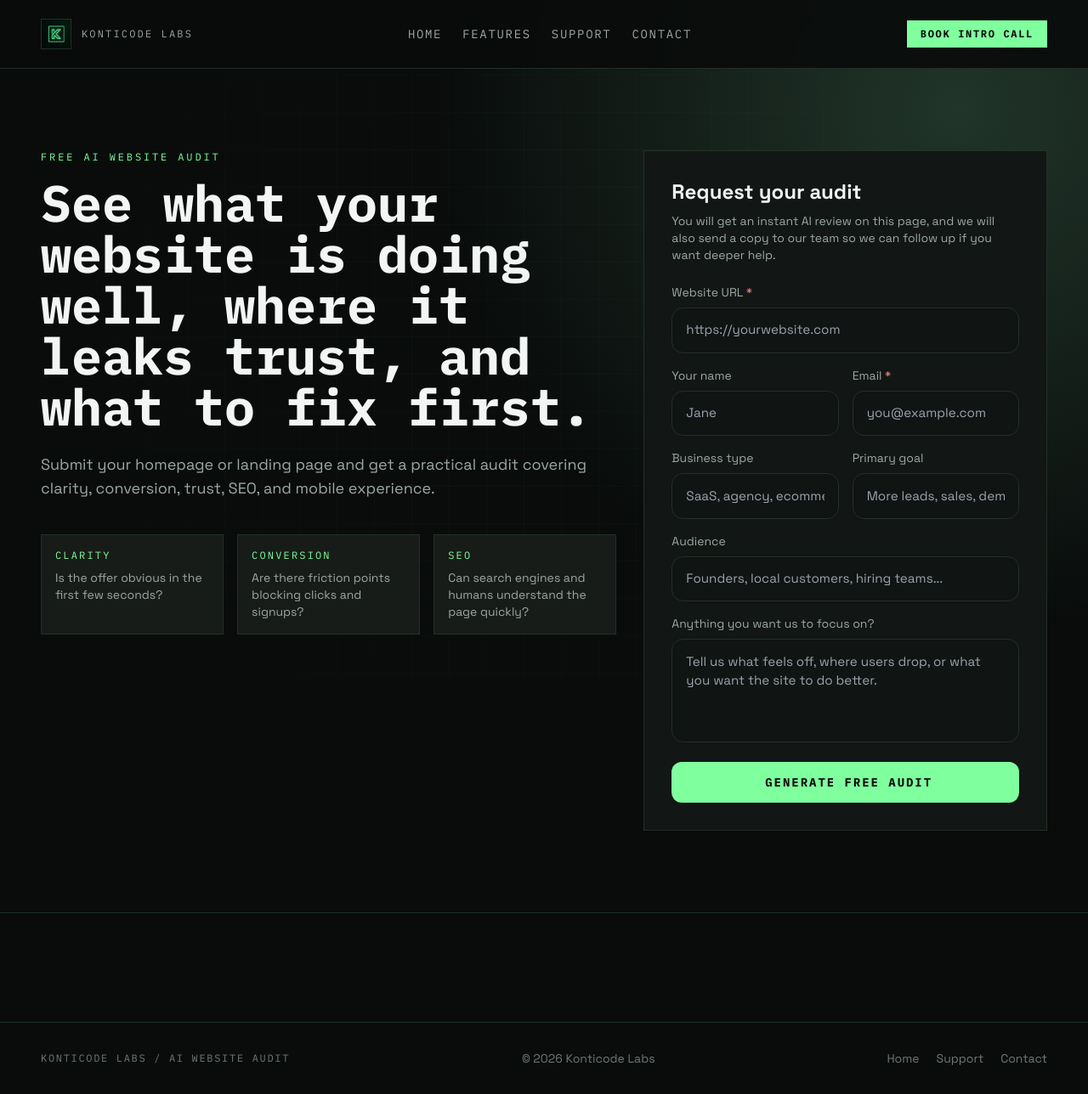
After one commit to jfontiveros7/KonticodeLabs, a Flask app: page /audit in a window 1280 px wide. The commit adds this page. Shown: the whole page at 85% size. Run offline with Flask 3, Linux system fonts and the light colour scheme; some libraries are stand-ins or nearby versions.

Commit message:
Add audit flow and landing entry points

```diff
--- a/main.py
+++ b/main.py
@@ -3,8 +3,12 @@ import json
 import base64
 import datetime
 import importlib
+import re
+from html import unescape
 from contextlib import contextmanager
 from urllib.parse import urlparse
+from urllib.request import Request, urlopen
+from urllib.error import URLError, HTTPError
 from email.mime.text import MIMEText
 from email.mime.multipart import MIMEMultipart
 from flask import Flask, render_template, jsonify, request, redirect, url_for, session, Response
@@ -120,6 +124,132 @@ def _parse_request_data():
     return {}
 
 
+def _normalize_external_url(raw_url):
+    candidate = (raw_url or "").strip()
+    if not candidate:
+        raise ValueError("Website URL is required.")
+
+    if not re.match(r"^https?://", candidate, flags=re.IGNORECASE):
+        candidate = "https://" + candidate
+
+    parsed = urlparse(candidate)
+    if parsed.scheme not in {"http", "https"} or not parsed.netloc:
+        raise ValueError("Enter a valid website URL, for example https://example.com")
+
+    return candidate
+
+
+def _html_to_text(raw_html):
+    without_scripts = re.sub(r"(?is)<script.*?>.*?</script>", " ", raw_html)
+    without_styles = re.sub(r"(?is)<style.*?>.*?</style>", " ", without_scripts)
+    stripped = re.sub(r"(?s)<[^>]+>", " ", without_styles)
+    decoded = unescape(stripped)
+    return re.sub(r"\s+", " ", decoded).strip()
+
+
+def _extract_html_match(pattern, raw_html):
+    match = re.search(pattern, raw_html, flags=re.IGNORECASE | re.DOTALL)
+    if not match:
+        return ""
+    return re.sub(r"\s+", " ", unescape(match.group(1))).strip()
+
+
+def _fetch_website_snapshot(target_url):
+    request_headers = {
+        "User-Agent": "KonticodeAuditBot/1.0 (+https://konticode.com)"
+    }
+    request_obj = Request(target_url, headers=request_headers)
+
+    try:
+        with urlopen(request_obj, timeout=12) as response:
+            html_bytes = response.read(250000)
+            raw_html = html_bytes.decode("utf-8", errors="ignore")
+            final_url = response.geturl()
+    except HTTPError as exc:
+        raise RuntimeError(f"Could not fetch the website. It returned HTTP {exc.code}.") from exc
+    except URLError as exc:
+        raise RuntimeError("Could not reach that website. Check the URL and try again.") from exc
+
+    title = _extract_html_match(r"<title[^>]*>(.*?)</title>", raw_html)
+    meta_description = _extract_html_match(
+        r'<meta[^>]+name=["\']description["\'][^>]+content=["\'](.*?)["\']',
+        raw_html,
+    ) or _extract_html_match(
+        r'<meta[^>]+content=["\'](.*?)["\'][^>]+name=["\']description["\']',
+        raw_html,
+    )
+    headings = re.findall(r"<h[1-3][^>]*>(.*?)</h[1-3]>", raw_html, flags=re.IGNORECASE | re.DOTALL)
+    cleaned_headings = [
+        re.sub(r"\s+", " ", unescape(re.sub(r"(?s)<[^>]+>", " ", heading))).strip()
+        for heading in headings
+    ]
+    body_text = _html_to_text(raw_html)
+
+    return {
+        "url": final_url,
+        "title": title,
+        "meta_description": meta_description,
+        "headings": [heading for heading in cleaned_headings if heading][:8],
+        "body_excerpt": body_text[:5000],
+    }
+
+
+def _generate_website_audit(snapshot, intake):
+    llm = _get_llm()
+    prompt = f"""
+You are a senior website strategist creating a free but genuinely useful website audit.
+
+Write a concise, practical audit in markdown for a small business or founder.
+Use clear language, avoid hype, and do not invent facts not supported by the page snapshot.
+If something is uncertain, say "Based on the visible page..." or "I could not confirm..."
+
+Audit request:
+- Website: {snapshot["url"]}
+- Business type: {intake.get("business_type") or "Not provided"}
+- Primary goal: {intake.get("primary_goal") or "Not provided"}
+- Audience: {intake.get("audience") or "Not provided"}
+- Extra notes: {intake.get("notes") or "None"}
+
+Visible page signals:
+- Title: {snapshot["title"] or "Not found"}
+- Meta description: {snapshot["meta_description"] or "Not found"}
+- Headings: {json.dumps(snapshot["headings"], ensure_ascii=True)}
+- Page text excerpt: {snapshot["body_excerpt"]}
+
+Return markdown with exactly these sections:
+## Quick Score
+Give 5 scores from 1-10 for Clarity, Trust, Conversion, SEO, Mobile Experience.
+
+## What Is Working
+3 concise bullets.
+
+## Biggest Gaps
+3 concise bullets.
+
+## Priority Fixes
+Give 5 numbered recommendations, each with why it matters.
+
+## Fast Win
+One short paragraph with the single highest-leverage next action.
+"""
+
+    response = llm.invoke(prompt)
+    return response.content.strip()
+
+
+def _parse_audit_request():
+    data = _parse_request_data()
+    return {
+        "website_url": _normalize_external_url(data.get("website_url", "")),
+        "name": (data.get("name") or "").strip(),
+        "email": (data.get("email") or "").strip(),
+        "business_type": (data.get("business_type") or "").strip(),
+        "primary_goal": (data.get("primary_goal") or "").strip(),
+        "audience": (data.get("audience") or "").strip(),
+        "notes": (data.get("notes") or "").strip(),
+    }
+
+
 def _load_stripe():
     try:
         return importlib.import_module("stripe")
@@ -212,6 +342,10 @@ def dashboard():
 def contact():
     return render_template("contact.html")
 
+@app.route("/audit")
+def audit():
+    return render_template("audit.html")
+
 @app.route("/tech")
 def tech():
     return render_template("tech.html")
@@ -297,6 +431,7 @@ def sitemap_xml():
         "about",
         "features",
         "demo",
+        "audit",
         "budget_tracker",
         "tech",
         "contact",
@@ -511,6 +646,73 @@ def send_feedback():
         return jsonify({"error": f"Gmail API error: {e.reason}"}), 500
     except Exception as e:
         return jsonify({"error": f"Could not send feedback: {str(e)}"}), 500
+
+
+@app.route("/api/website-audit", methods=["POST"])
+def website_audit():
+    try:
+        audit_request = _parse_audit_request()
+        website_url = audit_request["website_url"]
+        name = audit_request["name"]
+        sender_email = audit_request["email"]
+        business_type = audit_request["business_type"]
+        primary_goal = audit_request["primary_goal"]
+        audience = audit_request["audience"]
+        notes = audit_request["notes"]
+
+        if not sender_email:
+            return jsonify({"error": "Email is required."}), 400
+
+        snapshot = _fetch_website_snapshot(website_url)
+        intake = {
+            "business_type": business_type,
+            "primary_goal": primary_goal,
+            "audience": audience,
+            "notes": notes,
+        }
+        audit_markdown = _generate_website_audit(snapshot, intake)
+
+        mail_config = _get_mail_config("AUDIT_RECEIVER")
+        if not mail_config["missing"]:
+            requester_name = name or "Website audit request"
+            email_body = (
+                f"Audit request from: {requester_name}\n"
+                f"Email: {sender_email}\n"
+                f"Website: {snapshot['url']}\n"
+                f"Business type: {business_type or 'Not provided'}\n"
+                f"Primary goal: {primary_goal or 'Not provided'}\n"
+                f"Audience: {audience or 'Not provided'}\n"
+                f"Notes: {notes or 'Not provided'}\n"
+                f"{'-' * 40}\n\n"
+                f"{audit_markdown}"
+            )
+            service = _build_gmail_service(mail_config)
+            _send_gmail_message(
+                service,
+                mail_config["mail_sender"],
+                mail_config["mail_receiver"],
+                f"[Konticode Audit] {snapshot['url']}",
+                email_body,
+                reply_to=sender_email,
+            )
+
+        _log_activity(f"Website audit: {snapshot['url']} <{sender_email}>")
+        return jsonify({
+            "ok": True,
+            "website_url": snapshot["url"],
+            "audit": audit_markdown,
+        }), 200
+
+    except ValueError as e:
+        return jsonify({"error": str(e)}), 400
+    except RuntimeError as e:
+        return jsonify({"error": str(e)}), 502
+    except HttpError as e:
+        return jsonify({"error": f"Gmail API error: {e.reason}"}), 500
+    except (APIConnectionError, AuthenticationError, RateLimitError) as e:
+        return jsonify({"error": f"AI service error: {str(e)}"}), 503
+    except Exception as e:
+        return jsonify({"error": f"Could not generate audit: {str(e)}"}), 500
 
 
 @app.route("/api/create-checkout-session", methods=["POST"])
--- a/static/index.html
+++ b/static/index.html
@@ -24,6 +24,7 @@
           <a href="/">Home</a>
           <a href="/features">Features</a>
           <a href="/about">About</a>
+          <a href="/audit">Free Audit</a>
           <a href="/support" aria-current="page">Support</a>
         </nav>
         <a href="/contact#contact-form" class="site-cta">Book intro call</a>
--- /dev/null
+++ b/templates/audit.html
@@ -0,0 +1,317 @@
+<!DOCTYPE html>
+<html lang="en">
+<head>
+    <meta charset="UTF-8" />
+    <meta name="viewport" content="width=device-width, initial-scale=1.0" />
+    <meta name="description" content="Get a free AI website audit from Konticode. See where your site can improve clarity, trust, SEO, and conversion." />
+    <link rel="canonical" href="https://konticode.com/audit" />
+    <title>Free AI Website Audit | Konticode Labs</title>
+    <script src="https://cdn.tailwindcss.com"></script>
+    <link rel="preconnect" href="https://fonts.googleapis.com" />
+    <link rel="preconnect" href="https://fonts.gstatic.com" crossorigin />
+    <link href="https://fonts.googleapis.com/css2?family=Space+Grotesk:wght@400;500;700&family=IBM+Plex+Mono:wght@400;500;700&display=swap" rel="stylesheet" />
+    <link href="https://cdnjs.cloudflare.com/ajax/libs/font-awesome/6.4.0/css/all.min.css" rel="stylesheet" />
+    <style>
+        :root {
+            --kc-bg: #090c0b;
+            --kc-panel: #121614;
+            --kc-panel-soft: #171c19;
+            --kc-border: #233027;
+            --kc-text: #f2f5f3;
+            --kc-muted: #9ca9a2;
+            --kc-accent: #7fff9e;
+            --kc-warm: #ffb454;
+        }
+        body {
+            font-family: "Space Grotesk", sans-serif;
+            background: radial-gradient(circle at 88% 10%, #21352a 0%, #090c0b 38%), var(--kc-bg);
+            color: var(--kc-text);
+        }
+        .mono { font-family: "IBM Plex Mono", monospace; }
+        .grid-bg {
+            background-image:
+                linear-gradient(rgba(127,255,158,0.06) 1px, transparent 1px),
+                linear-gradient(90deg, rgba(127,255,158,0.06) 1px, transparent 1px);
+            background-size: 44px 44px;
+            mask-image: radial-gradient(circle at center, black 32%, transparent 88%);
+        }
+        .field {
+            background: #101412;
+            border: 1px solid #233027;
+            color: #f2f5f3;
+            border-radius: 0.85rem;
+            width: 100%;
+            padding: 0.9rem 1rem;
+            font-size: 0.95rem;
+            transition: border-color .2s ease, box-shadow .2s ease;
+        }
+        .field:focus {
+            outline: none;
+            border-color: #7fff9e;
+            box-shadow: 0 0 0 2px rgba(127,255,158,0.18);
+        }
+        .markdown-output h2 {
+            font-size: 1.1rem;
+            font-weight: 700;
+            margin-top: 1.25rem;
+            margin-bottom: 0.75rem;
+            color: #7fff9e;
+        }
+        .markdown-output p,
+        .markdown-output li {
+            color: #d7ded9;
+            line-height: 1.8;
+        }
+        .markdown-output ul,
+        .markdown-output ol {
+            padding-left: 1.2rem;
+            margin-bottom: 0.85rem;
+        }
+        .fade { opacity: 0; transform: translateY(18px); animation: fade .8s ease forwards; }
+        .d1 { animation-delay: .08s; }
+        .d2 { animation-delay: .16s; }
+        .d3 { animation-delay: .24s; }
+        @keyframes fade { from { opacity: 0; transform: translateY(18px); } to { opacity: 1; transform: translateY(0); } }
+    </style>
+    <script async src="https://www.googletagmanager.com/gtag/js?id=G-HXPJGHXTBV"></script>
+    <script>
+        window.dataLayer = window.dataLayer || [];
+        function gtag(){dataLayer.push(arguments);}
+        gtag('js', new Date());
+        gtag('config', 'G-HXPJGHXTBV');
+    </script>
+</head>
+<body class="overflow-x-hidden">
+    <div class="fixed inset-0 -z-10 pointer-events-none"><div class="absolute inset-0 grid-bg opacity-45"></div></div>
+
+    <header class="sticky top-0 z-50 border-b border-[#233027] bg-[#090c0b]/90 backdrop-blur">
+        <div class="max-w-7xl mx-auto px-6 lg:px-12 h-20 flex items-center justify-between">
+            <a href="/" class="flex items-center gap-3"><span class="w-9 h-9 border border-[#233027] bg-[#121614] flex items-center justify-center overflow-hidden transition-all duration-300 hover:scale-105 hover:border-[#7fff9e] hover:shadow-[0_0_18px_rgba(127,255,158,0.45)]"><img src="/static/Konticode-Labs-logo-konticodecom-style.png" alt="Konticode Labs logo" class="w-full h-full object-cover" /></span><span class="mono text-xs uppercase tracking-[0.18em] text-[#9ca9a2]">Konticode Labs</span></a>
+            <nav class="hidden md:flex items-center gap-6 text-sm mono uppercase tracking-[0.12em] text-[#9ca9a2]"><a href="/" class="hover:text-[#7fff9e]">Home</a><a href="/features" class="hover:text-[#7fff9e]">Features</a><a href="/support" class="hover:text-[#7fff9e]">Support</a><a href="/contact" class="hover:text-[#7fff9e]">Contact</a></nav>
+            <a href="/contact#contact-form" class="bg-[#7fff9e] hover:bg-[#5ce683] text-[#0b0d0c] px-4 py-2 text-xs mono uppercase tracking-[0.14em] font-semibold inline-flex items-center">Book intro call</a>
+        </div>
+    </header>
+
+    <main>
+        <section class="border-b border-[#233027] py-20 md:py-24">
+            <div class="max-w-7xl mx-auto px-6 lg:px-12 grid grid-cols-1 lg:grid-cols-12 gap-8">
+                <div class="lg:col-span-7 fade d1">
+                    <p class="mono text-xs uppercase tracking-[0.24em] text-[#7fff9e] mb-4">Free AI Website Audit</p>
+                    <h1 class="mono font-bold text-4xl md:text-6xl leading-[1.03] max-w-4xl">See what your website is doing well, where it leaks trust, and what to fix first.</h1>
+                    <p class="text-[#9ca9a2] text-lg mt-6 max-w-2xl">Submit your homepage or landing page and get a practical audit covering clarity, conversion, trust, SEO, and mobile experience.</p>
+                    <div class="mt-10 grid grid-cols-1 sm:grid-cols-3 gap-4">
+                        <article class="border border-[#233027] bg-[#171c19] p-4">
+                            <p class="mono text-xs uppercase tracking-[0.18em] text-[#7fff9e]">Clarity</p>
+                            <p class="text-sm text-[#9ca9a2] mt-2">Is the offer obvious in the first few seconds?</p>
+                        </article>
+                        <article class="border border-[#233027] bg-[#171c19] p-4">
+                            <p class="mono text-xs uppercase tracking-[0.18em] text-[#7fff9e]">Conversion</p>
+                            <p class="text-sm text-[#9ca9a2] mt-2">Are there friction points blocking clicks and signups?</p>
+                        </article>
+                        <article class="border border-[#233027] bg-[#171c19] p-4">
+                            <p class="mono text-xs uppercase tracking-[0.18em] text-[#7fff9e]">SEO</p>
+                            <p class="text-sm text-[#9ca9a2] mt-2">Can search engines and humans understand the page quickly?</p>
+                        </article>
+                    </div>
+                </div>
+
+                <div class="lg:col-span-5 fade d2">
+                    <div class="border border-[#233027] bg-[#121614] p-6 md:p-8">
+                        <h2 class="text-2xl font-semibold mb-2">Request your audit</h2>
+                        <p class="text-sm text-[#9ca9a2] mb-6">You will get an instant AI review on this page, and we will also send a copy to our team so we can follow up if you want deeper help.</p>
+
+                        <div id="auditError" class="hidden mb-5 bg-[#351919] border border-[#6a2b2b] rounded-xl px-4 py-3 text-sm text-[#ffb7b7]"></div>
+
+                        <form id="auditForm" class="space-y-4">
+                            <div>
+                                <label class="block text-sm text-[#9ca9a2] mb-2">Website URL <span class="text-[#ff8e86]">*</span></label>
+                                <input type="url" id="websiteUrl" class="field" placeholder="https://yourwebsite.com" required />
+                            </div>
+                            <div class="grid grid-cols-1 sm:grid-cols-2 gap-4">
+                                <div>
+                                    <label class="block text-sm text-[#9ca9a2] mb-2">Your name</label>
+                                    <input type="text" id="name" class="field" placeholder="Jane" />
+                                </div>
+                                <div>
+                                    <label class="block text-sm text-[#9ca9a2] mb-2">Email <span class="text-[#ff8e86]">*</span></label>
+                                    <input type="email" id="email" class="field" placeholder="you@example.com" required />
+                                </div>
+                            </div>
+                            <div class="grid grid-cols-1 sm:grid-cols-2 gap-4">
+                                <div>
+                                    <label class="block text-sm text-[#9ca9a2] mb-2">Business type</label>
+                                    <input type="text" id="businessType" class="field" placeholder="SaaS, agency, ecommerce..." />
+                                </div>
+                                <div>
+                                    <label class="block text-sm text-[#9ca9a2] mb-2">Primary goal</label>
+                                    <input type="text" id="primaryGoal" class="field" placeholder="More leads, sales, demos..." />
+                                </div>
+                            </div>
+                            <div>
+                                <label class="block text-sm text-[#9ca9a2] mb-2">Audience</label>
+                                <input type="text" id="audience" class="field" placeholder="Founders, local customers, hiring teams..." />
+                            </div>
+                            <div>
+                                <label class="block text-sm text-[#9ca9a2] mb-2">Anything you want us to focus on?</label>
+                                <textarea id="notes" rows="4" class="field resize-none" placeholder="Tell us what feels off, where users drop, or what you want the site to do better."></textarea>
+                            </div>
+                            <button type="submit" id="auditSubmit" class="w-full bg-[#7fff9e] hover:bg-[#5ce683] disabled:opacity-60 disabled:cursor-not-allowed text-[#0b0d0c] font-semibold py-3.5 rounded-xl transition-colors flex items-center justify-center gap-2 text-sm mono uppercase tracking-[0.14em]">
+                                <i class="fas fa-sparkles"></i>
+                                <span id="auditSubmitText">Generate Free Audit</span>
+                            </button>
+                        </form>
+                    </div>
+                </div>
+            </div>
+        </section>
+
+        <section class="py-16">
+            <div class="max-w-5xl mx-auto px-6 lg:px-12">
+                <div id="auditResultPanel" class="hidden border border-[#233027] bg-[#121614] p-6 md:p-8 fade d3">
+                    <div class="flex flex-col md:flex-row md:items-center md:justify-between gap-3 mb-5">
+                        <div>
+                            <p class="mono text-xs uppercase tracking-[0.18em] text-[#7fff9e]">Audit Result</p>
+                            <h2 class="text-2xl font-semibold mt-2">Your AI website audit</h2>
+                        </div>
+                        <p id="auditedUrl" class="text-sm text-[#ffb454] break-all"></p>
+                    </div>
+                    <div id="auditResult" class="markdown-output"></div>
+                    <div class="mt-8 border-t border-[#233027] pt-6">
+                        <p class="text-sm text-[#9ca9a2]">Want help turning the audit into fixes? <a href="/contact#contact-form" class="text-[#7fff9e] hover:text-[#5ce683]">Book a build conversation</a>.</p>
+                    </div>
+                </div>
+            </div>
+        </section>
+    </main>
+
+    <footer class="border-t border-[#233027] py-8">
+        <div class="max-w-7xl mx-auto px-6 lg:px-12 flex flex-col md:flex-row gap-4 justify-between items-center text-sm text-[#6f7b74]">
+            <div class="mono uppercase tracking-[0.14em] text-xs">Konticode Labs / AI Website Audit</div>
+            <div>&copy; 2026 Konticode Labs</div>
+            <div class="flex gap-5"><a href="/" class="hover:text-[#7fff9e]">Home</a><a href="/support" class="hover:text-[#7fff9e]">Support</a><a href="/contact" class="hover:text-[#7fff9e]">Contact</a></div>
+        </div>
+    </footer>
+
+    <script>
+        function renderMarkdown(markdown) {
+            const lines = String(markdown || "").split(/\r?\n/);
+            const html = [];
+            let listType = null;
+
+            function escapeHtml(value) {
+                return String(value)
+                    .replace(/&/g, "&amp;")
+                    .replace(/</g, "&lt;")
+                    .replace(/>/g, "&gt;");
+            }
+
+            function closeList() {
+                if (listType) {
+                    html.push(`</${listType}>`);
+                    listType = null;
+                }
+            }
+
+            lines.forEach((rawLine) => {
+                const line = rawLine.trim();
+
+                if (!line) {
+                    closeList();
+                    return;
+                }
+
+                if (line.startsWith("## ")) {
+                    closeList();
+                    html.push(`<h2>${escapeHtml(line.slice(3))}</h2>`);
+                    return;
+                }
+
+                const orderedMatch = line.match(/^\d+\.\s+(.*)$/);
+                if (orderedMatch) {
+                    if (listType !== "ol") {
+                        closeList();
+                        listType = "ol";
+                        html.push("<ol>");
+                    }
+                    html.push(`<li>${escapeHtml(orderedMatch[1])}</li>`);
+                    return;
+                }
+
+                const bulletMatch = line.match(/^-\s+(.*)$/);
+                if (bulletMatch) {
+                    if (listType !== "ul") {
+                        closeList();
+                        listType = "ul";
+                        html.push("<ul>");
+                    }
+                    html.push(`<li>${escapeHtml(bulletMatch[1])}</li>`);
+                    return;
+                }
+
+                closeList();
+                html.push(`<p>${escapeHtml(line)}</p>`);
+            });
+
+            closeList();
+            return html.join("");
+        }
+
+        document.getElementById("auditForm").addEventListener("submit", async (event) => {
+            event.preventDefault();
+
+            const submitButton = document.getElementById("auditSubmit");
+            const submitText = document.getElementById("auditSubmitText");
+            const errorBox = document.getElementById("auditError");
+            const resultPanel = document.getElementById("auditResultPanel");
+            const resultBox = document.getElementById("auditResult");
+            const auditedUrl = document.getElementById("auditedUrl");
+
+            errorBox.classList.add("hidden");
+            resultPanel.classList.add("hidden");
+            submitButton.disabled = true;
+            submitText.textContent = "Reviewing site...";
+
+            const payload = {
+                website_url: document.getElementById("websiteUrl").value.trim(),
+                name: document.getElementById("name").value.trim(),
+                email: document.getElementById("email").value.trim(),
+                business_type: document.getElementById("businessType").value.trim(),
+                primary_goal: document.getElementById("primaryGoal").value.trim(),
+                audience: document.getElementById("audience").value.trim(),
+                notes: document.getElementById("notes").value.trim()
+            };
+
+            try {
+                const response = await fetch("/api/website-audit", {
+                    method: "POST",
+                    headers: { "Content-Type": "application/json" },
+                    body: JSON.stringify(payload)
+                });
+                const data = await response.json();
+
+                if (!response.ok) {
+                    throw new Error(data.error || "The audit could not be generated right now.");
+                }
+
+                auditedUrl.textContent = data.website_url || payload.website_url;
+                resultBox.innerHTML = renderMarkdown(data.audit || "");
+                resultPanel.classList.remove("hidden");
+                resultPanel.scrollIntoView({ behavior: "smooth", block: "start" });
+
+                if (typeof gtag === "function") {
+                    gtag("event", "generate_audit", {
+                        event_category: "engagement",
+                        event_label: payload.website_url
+                    });
+                }
+            } catch (error) {
+                errorBox.textContent = error.message || "Something went wrong. Please try again.";
+                errorBox.classList.remove("hidden");
+            } finally {
+                submitButton.disabled = false;
+                submitText.textContent = "Generate Free Audit";
+            }
+        });
+    </script>
+</body>
+</html>
```
Also changed, not shown: templates/landing.html (+34 -0 lines).
